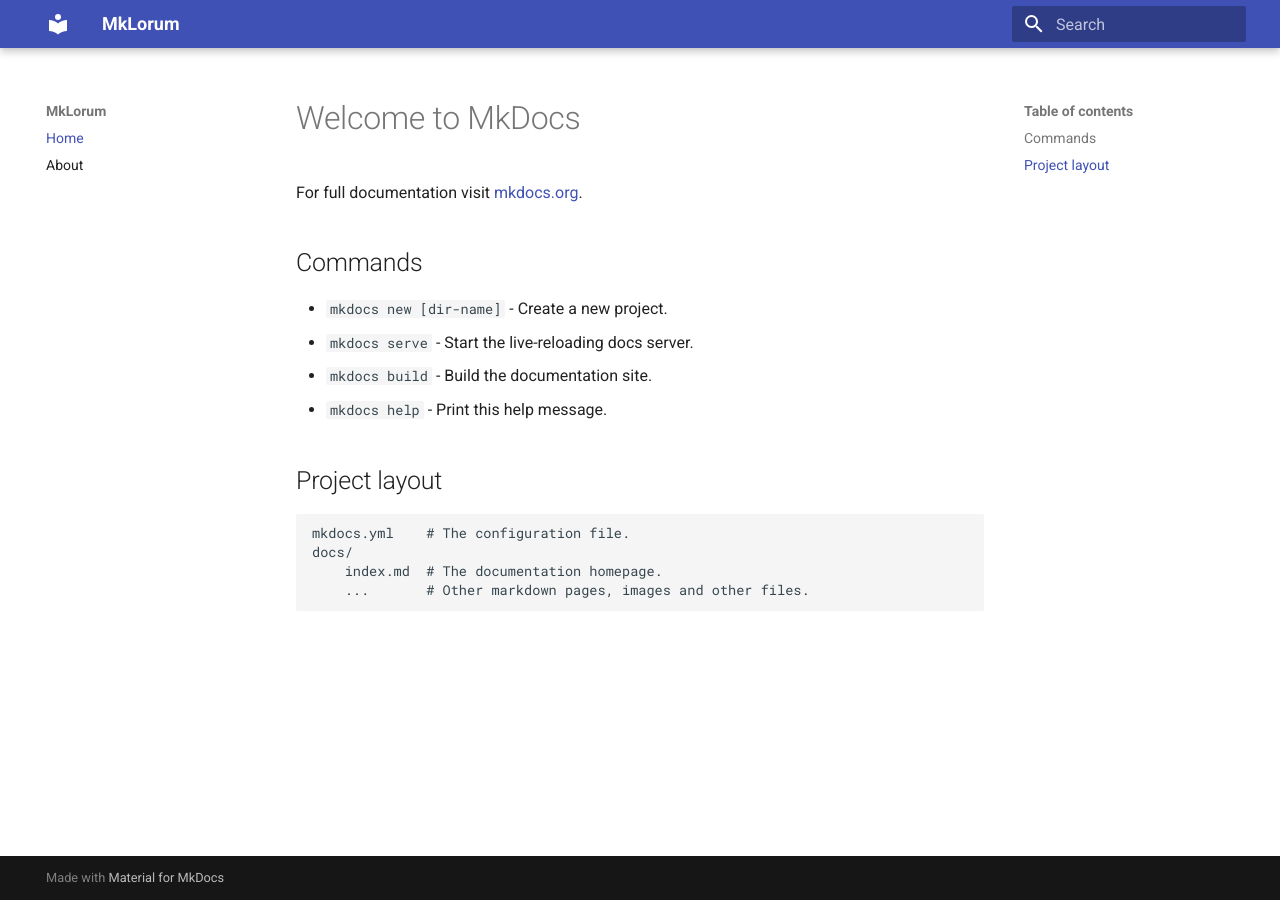
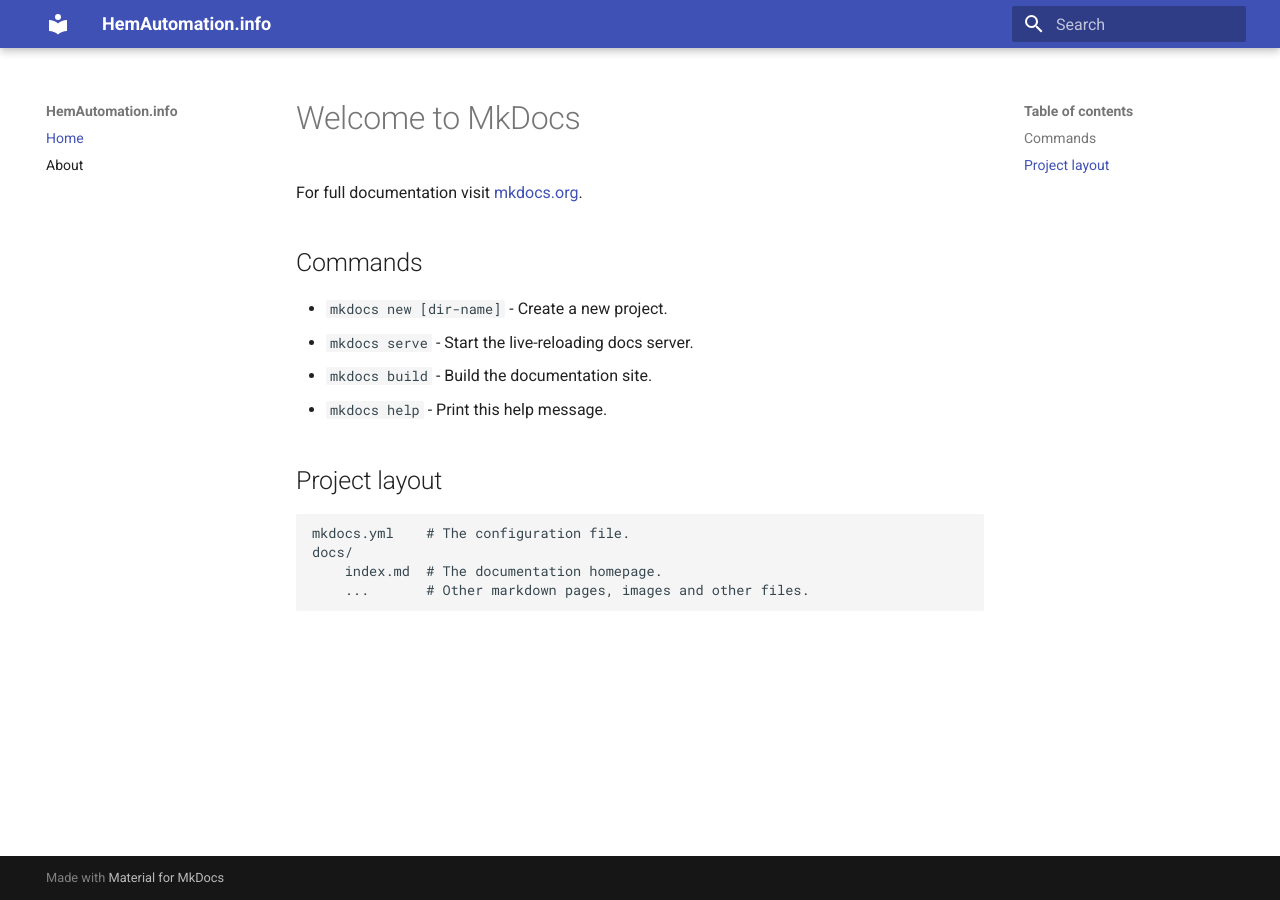
Before and after one commit to danieloskarsson/hemautomation, an MkDocs documentation site: the page built from docs/index.md, in a window 1280 px wide. Built offline with MkDocs 1.6.1 and Material for MkDocs 9.7.7, drawn with Linux system fonts in a browser that asks for light colours.

Commit message:
Change site name

```diff
--- a/mkdocs.yml
+++ b/mkdocs.yml
@@ -1,4 +1,4 @@
-site_name: MkLorum
+site_name: HemAutomation.info
 nav:
     - Home: index.md
     - About: about.md
```
